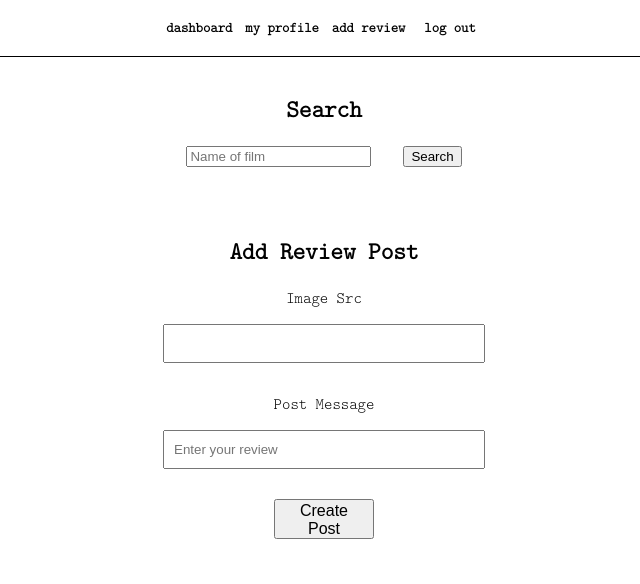
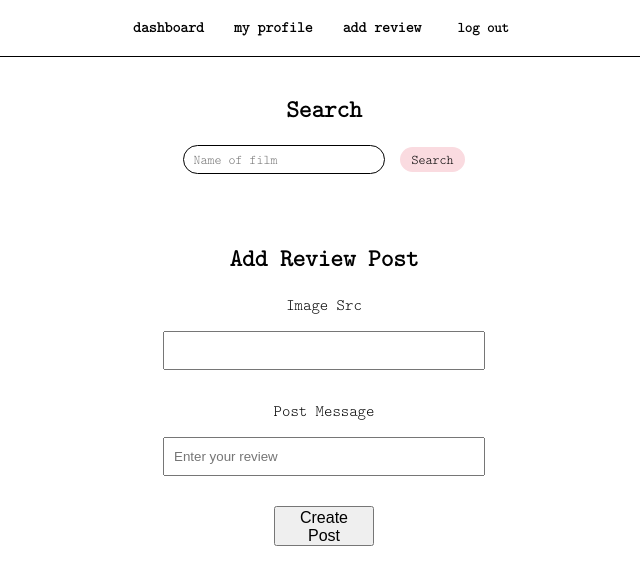
Before and after one commit to michellewongi/Film-Review-App-Frontend, a React (Create React App) app: page /add-review in a window 1280 px wide. Shown: the top 584 px of the page, without its empty margins (316-956 px from the left). Built offline with nearby package versions, Linux system fonts and the light colour scheme; no server answers; sample sign-in values are in the browser's storage.

Commit message:
updating film card positioning

```diff
--- a/src/App.css
+++ b/src/App.css
@@ -201,8 +201,21 @@ a {
   margin-bottom: 2rem;
 }
 
-input {
-  margin-right: 2rem;
+.search-bar {
+  border: 1px solid black;
+  border-radius: 15px;
+  font-family: Latin-Modern-Mono;
+  margin-right: 15px;
+  padding: 5px 10px;
+  width: 180px;
+}
+
+.searchBtn {
+  background-color: #fadbe0;
+  border: 2px solid #fadbe0;
+  border-radius: 15px;
+  font-family: Latin-Modern-Mono;
+  padding: 2px 10px;
 }
 
 .singleFilmCards {
@@ -220,6 +233,11 @@ input {
 }
 
 @media only screen and (min-width: 850px) {
+  .Header nav a {
+    font-size: 15px;
+    margin-right: 30px;
+  }
+
   .reviews {
     align-items: center;
     display: grid;
@@ -227,4 +245,22 @@ input {
     justify-items: center;
     margin-top: 2rem;
   }
+
+  .ReviewPage {
+    display: flex;
+    flex-direction: row;
+  }
+
+  .FilmList {
+    align-items: flex-start;
+    display: grid;
+    gap: 5rem;
+    grid-template-columns: auto auto;
+    margin-right: 8rem;
+    margin-top: 1.5rem;
+  }
+
+  .singleFilmCards {
+    width: initial;
+  }
 }
--- a/src/pages/AddReview.js
+++ b/src/pages/AddReview.js
@@ -16,11 +16,6 @@ function AddReview({ userInformation }) {
   const apiKey = "k_69xwbh1e";
 
   const titleURL = `https://imdb-api.com/en/API/SearchMovie/${apiKey}/${titleName}`;
-
-  // function setFilm() {
-  //   if (!title) return <></>;
-  //   return (document.getElementById("imageSrc").value = title.results[0].image);
-  // }
 
   function handleChange(e) {
     setTitleName(e.target.value);
@@ -64,6 +59,7 @@ function AddReview({ userInformation }) {
       <h2>Search</h2>
       <div className="fields">
         <input
+          className="search-bar"
           type="text"
           onChange={handleChange}
           placeholder="Name of film"
@@ -82,8 +78,10 @@ function AddReview({ userInformation }) {
           Search
         </button>
       </div>
-      <FilmCard film={title} />
-      <AddReviewForm submitReview={submitReview} />
+      <div className="ReviewPage">
+        <FilmCard film={title} />
+        <AddReviewForm submitReview={submitReview} />
+      </div>
     </div>
   );
 }
```
